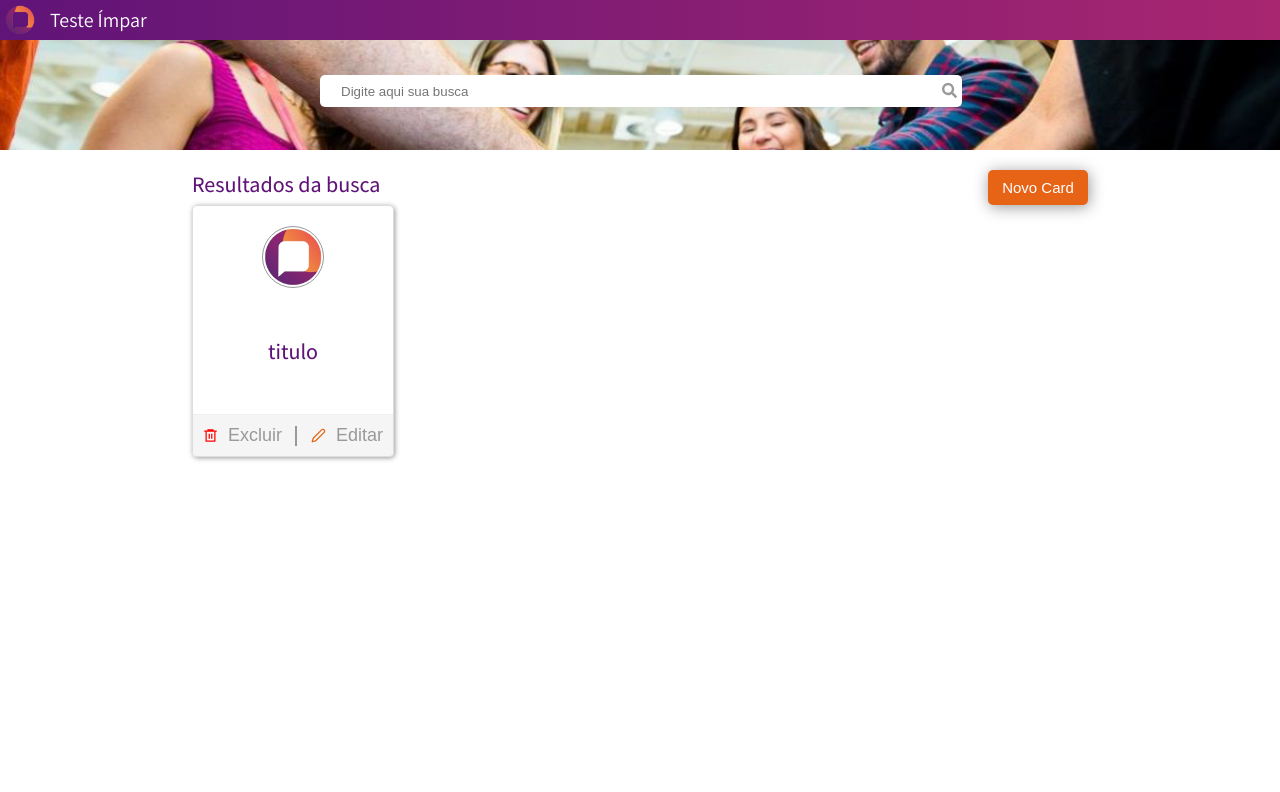
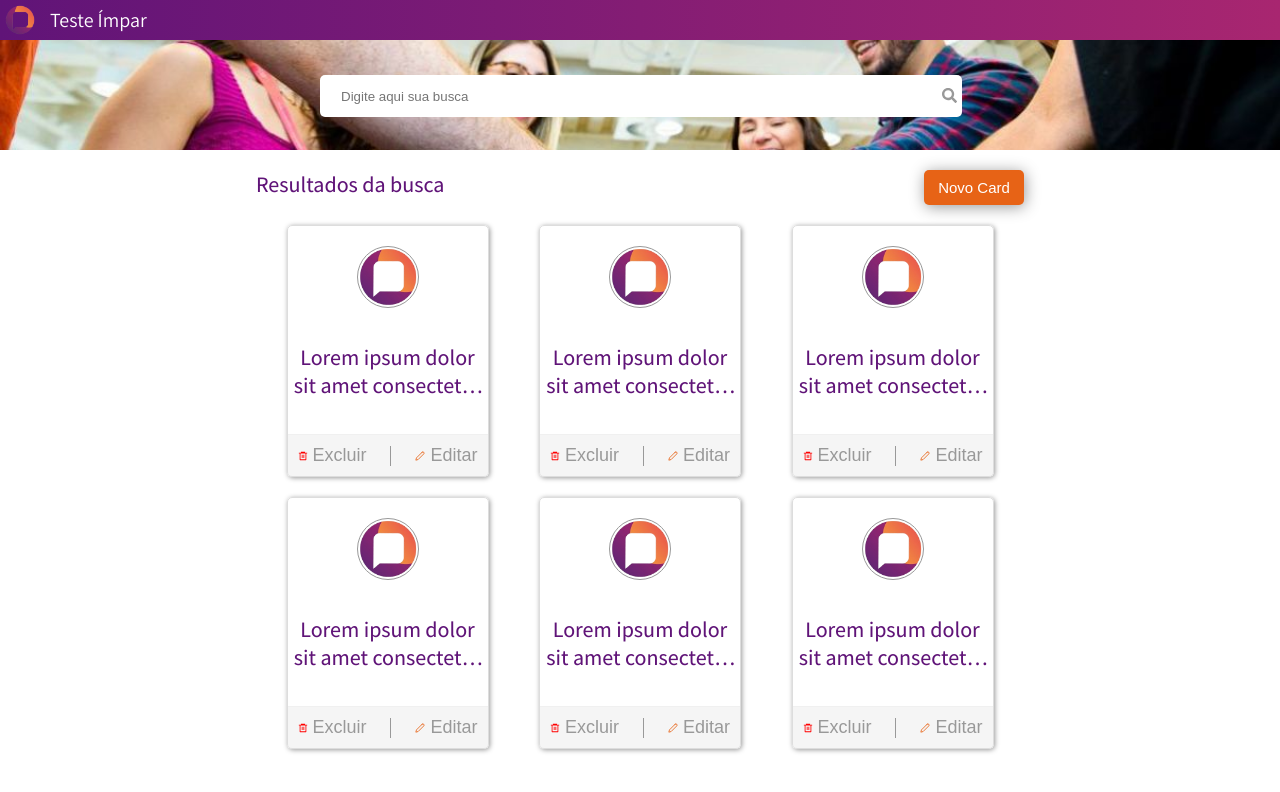
Before and after one commit to FELIPEMENEGUELI/desafio-cards, a React (Vite) app: page / in a window 1280 px wide. Shown: the top 792 px of the page. Built offline with nearby package versions, Linux system fonts and the light colour scheme.

Commit message:
adjust layout

```diff
--- a/src/components/Card/index.tsx
+++ b/src/components/Card/index.tsx
@@ -1,24 +1,26 @@
 import { BoxButtons, Button, Card, Image, Title, BoxButton, Line } from './style'
 import { RiDeleteBin6Line } from "react-icons/ri";
-import { FiEdit2  } from "react-icons/fi";
+import { FiEdit2 } from "react-icons/fi";
 import LogoImpar from '../../assets/logo.png'
 
 export const Cards = () => {
   return (
     <Card>
       <Image src={LogoImpar} alt="Imagem de exibição do card." />
-      <Title>titulo</Title>
+      <Title>
+        Lorem ipsum dolor sit amet consectetur adipisicing elit. Earum alias saepe, ad expedita fugiat sed nisi velit, sequi inventore recusandae repellendus sint laborum exercitationem! Temporibus sapiente nostrum officia nam eveniet?
+      </Title>
 
       <BoxButtons>
         <BoxButton>
-          <RiDeleteBin6Line color={"#f00"} size={15} />
+          <RiDeleteBin6Line color={"#f00"} size={10} />
           <Button color="#f00">Excluir</Button>
         </BoxButton>
 
         <Line />
 
         <BoxButton>
-          <FiEdit2  color={"#E76316"} size={15} />
+          <FiEdit2 color={"#E76316"} size={10} />
           <Button color="#E76316">Editar</Button>
         </BoxButton>
       </BoxButtons>
--- a/src/components/Card/style.ts
+++ b/src/components/Card/style.ts
@@ -4,25 +4,39 @@ export const Card = styled.div`
   display: flex;
   flex-direction: column;
   justify-content: space-between;
-  width: 200px;
-  height: 250px;
+  width: 110px;
+  height: 150px;
   border-radius: 5px;
   border: 1px solid #ddd;
   box-shadow: 1px 1px 5px #999;
+
+  @media(min-width: 768px) {
+    width: 200px;
+    height: 250px;
+  }
 `;
 
 export const Image = styled.img`
   border-radius: 9999px;
-  width: 60px;
-  height: 60px;
+  width: 30px;
+  height: 30px;
   object-fit: cover;
   margin-top: 20px;
   align-self: center;
   border: 0.1px solid #999;
+
+  @media(min-width: 768px) {
+    width: 60px;
+    height: 60px;
+  }
 `;
 
 export const Title = styled.span`
-  font-size: 20px;
+  overflow: hidden;
+  text-overflow: ellipsis;
+  display: -webkit-box;
+  -webkit-line-clamp: 2;
+  -webkit-box-orient: vertical;
 `;
 
 export const BoxButtons = styled.div`
@@ -38,7 +52,7 @@ export const BoxButtons = styled.div`
 export const BoxButton = styled.div`
   display: flex;
   align-items: center;
-  gap: 10px;
+  gap: 5px;
 `;
 
 export const Button = styled.button`
@@ -47,15 +61,19 @@ export const Button = styled.button`
   cursor: pointer;
   width: 50%;
   color: #999;
-  font-size: 18px;
+  font-size: 8px;
 
   &:hover {
-    color: ${(props) => props.color ? props.color : '#000' }
+    color: ${(props) => props.color ? props.color : '#000'}
+  }
+
+  @media(min-width: 768px) {
+    font-size: 18px;
   }
 `;
 
 export const Line = styled.div`
-  width: 2px;
+  width: 1px;
   height: 20px;
   background-color: #999;
 `;
--- a/src/components/TextInput/style.ts
+++ b/src/components/TextInput/style.ts
@@ -24,7 +24,7 @@ export const Input = styled.input`
   width: 100%;
   padding: 0px 20px;
   border-radius: 5px;
-  height: 30px;
+  height: 40px;
   color: #000;
   border: 0;
   border: none;
--- a/src/pages/Home/index.tsx
+++ b/src/pages/Home/index.tsx
@@ -1,7 +1,7 @@
 import { ButtonCustomer } from '../../components/ButtonCustomer'
 import { Cards } from '../../components/Card'
 import { Header } from '../../components/Header'
-import { BoxMain, Container, ContainerCards, BoxSearch } from './style'
+import { BoxMain, Container, ContainerCards, BoxSearch, PositionCards } from './style'
 
 export const Home = () => {
   return (
@@ -14,7 +14,30 @@ export const Home = () => {
             <ButtonCustomer />
           </BoxSearch>
 
-          <Cards />
+          <PositionCards>
+            <Cards />
+            <Cards />
+            <Cards />
+            <Cards />
+            <Cards />
+            <Cards />
+            {/* <Cards />
+            <Cards />
+            <Cards />
+            <Cards />
+            <Cards />
+            <Cards />
+            <Cards />
+            <Cards />
+            <Cards />
+            <Cards />
+            <Cards />
+            <Cards />
+            <Cards />
+            <Cards /> */}
+
+          </PositionCards>
+
         </ContainerCards>
       </BoxMain>
     </Container>
--- a/src/pages/Home/style.ts
+++ b/src/pages/Home/style.ts
@@ -1,34 +1,29 @@
 import styled from "styled-components";
 
 export const Container = styled.div`
-  width: 100vw;
+  width: 100%;
   height: 100vh;
 `;
 
 export const BoxMain = styled.div`
-  width: 100vw;
   display: flex;
-  align-items: center;
   justify-content: center;
 `;
 
 export const ContainerCards = styled.div`
   display: flex;
   flex-direction: column;
-  width: 70%;
-  /* background-color: #999; */
-  /* height: 100vh; */
+  width: 95%;
   margin-top: 20px;
 
   span {
     color: var(--color-purple);
-    font-size: 15px;
     font-weight: 500;
     text-align: center;
   }
 
   @media(min-width: 768px){
-
+    width: 60%;
     span {
       font-size: 22px;
     }
@@ -40,3 +35,17 @@ export const BoxSearch = styled.div`
   justify-content: space-between;
   width: 100%;
 `;
+
+export const PositionCards = styled.div`
+  display: flex;
+  gap: 5px;
+  margin-top: 20px;
+  flex-wrap: wrap;
+  /* justify-content: flex-start; */
+
+  justify-content: space-evenly;
+  @media(min-width: 768px){
+    gap: 20px;
+    /* gap: 35px; */
+  }
+`;
```
